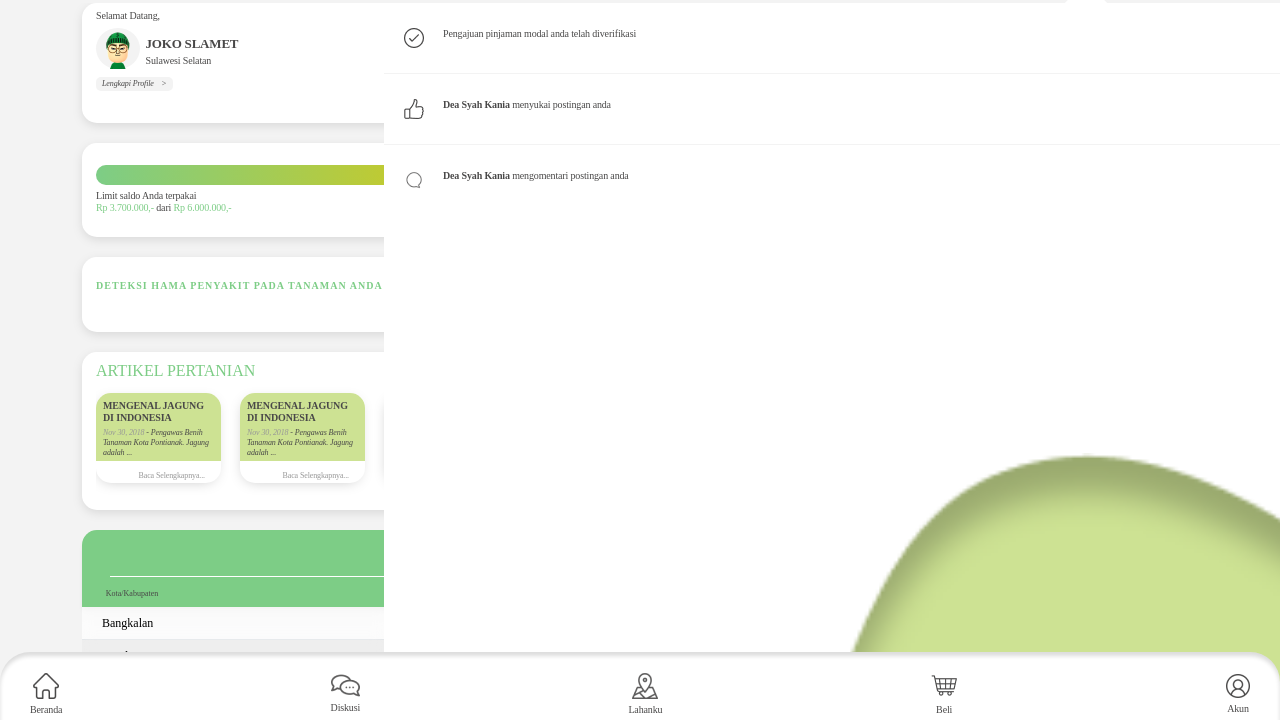
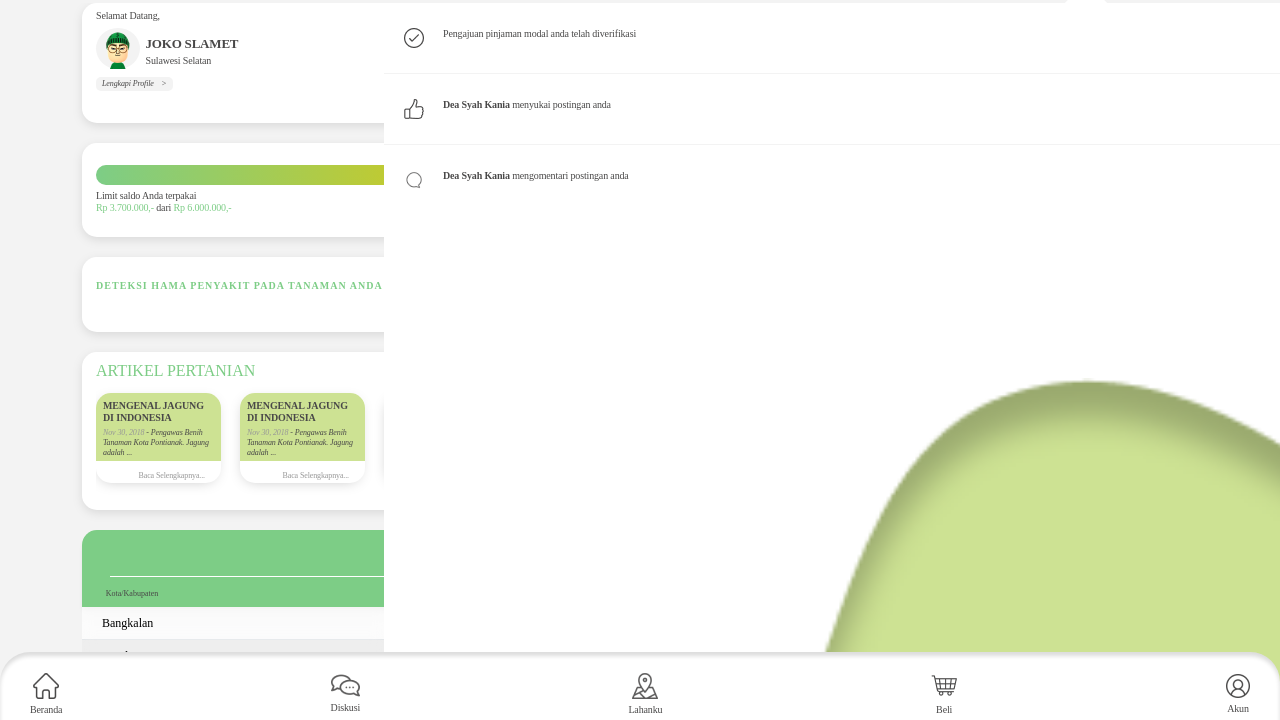
Before and after one commit to Theman49/bisatani-frontend, a plain HTML site: page index.html in a window 1280 px wide. Both pictures are taken after a click on the picture 1140 px from the left and 36 px from the top of the page. Shown: the part 79-799 px from the top of the page. Drawn offline with nearby package versions, Linux system fonts and the light colour scheme; a web font is replaced by a local one.

Commit message:
fix position background notification

```diff
--- a/style.css
+++ b/style.css
@@ -136,7 +136,7 @@ a {
     background-position: bottom;
     background-size: 175%;
     background-repeat: no-repeat;
-    background-position-y: 450px;
+    background-position-y: 375px;
     background-position-x: 0vh;
 } #notification-section ul li {
     list-style: none;
```
